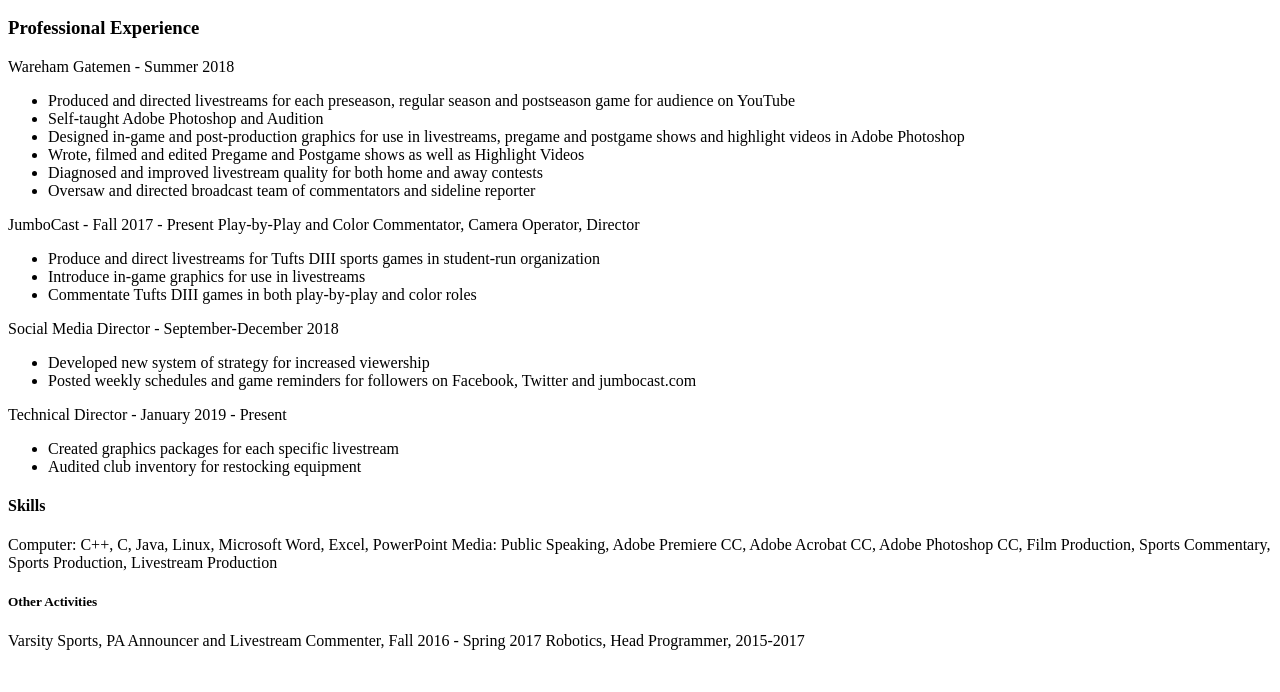
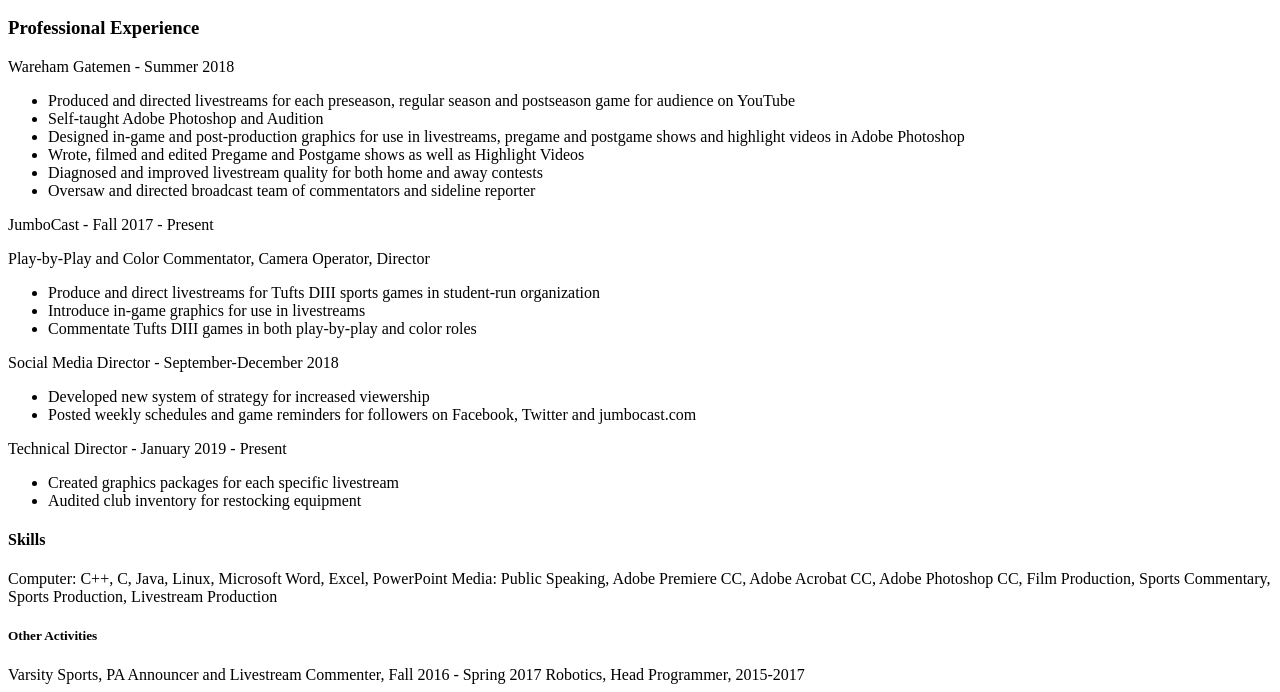
Before and after one commit to MahBoiVladdyP/MahBoiVladdyP.github.io, a plain HTML site: page resume.html in a window 1280 px wide. Shown: the part 110-802 px from the top of the page. Drawn offline with Linux system fonts and the light colour scheme.

Commit message:
fixed errors in resume.html

```diff
--- a/resume.html
+++ b/resume.html
@@ -10,7 +10,9 @@
 		</header>
 		<h2>Tufts University Class of 2021</h2>
 		<h3>Professional Experience</h3>
-		<p>Wareham Gatemen - Summer 2018
+		<div>
+		<p>Wareham Gatemen - Summer 2018</p>
+		</div>
 			<ul>
 				<li>Produced and directed livestreams for each preseason, regular season and postseason game for audience on YouTube</li>
 				<li>Self-taught Adobe Photoshop and Audition</li>
@@ -19,19 +21,28 @@
 				<li>Diagnosed and improved livestream quality for both home and away contests</li>
 				<li>Oversaw and directed broadcast team of commentators and sideline reporter</li>
 			</ul>
-			JumboCast - Fall 2017 - Present
-			Play-by-Play and Color Commentator, Camera Operator, Director
+		<div>
+		<p>JumboCast - Fall 2017 - Present</p>
+
+			<div>
+			<p>Play-by-Play and Color Commentator, Camera Operator, Director</p>
+			</div>
+		</div>
 			<ul>
 				<li>Produce and direct livestreams for Tufts DIII sports games in student-run organization</li>
 				<li>Introduce in-game graphics for use in livestreams</li>
 				<li>Commentate Tufts DIII games in both play-by-play and color roles</li>
 			</ul>
-			Social Media Director - September-December 2018
+			<div>
+			<p>Social Media Director - September-December 2018</p>
+			</div>
 			<ul>
 				<li>Developed new system of strategy for increased viewership</li>
 				<li>Posted weekly schedules and game reminders for followers on Facebook, Twitter and jumbocast.com</li>
 			</ul>
-			Technical Director - January 2019 - Present
+			<div>
+			<p>Technical Director - January 2019 - Present</p>
+			</div>
 			<ul>
 				<li>Created graphics packages for each specific livestream</li>
 				<li>Audited club inventory for restocking equipment</li>
@@ -42,6 +53,5 @@
 			<h5>Other Activities</h5>
 			Varsity Sports, PA Announcer and Livestream Commenter, Fall 2016 - Spring 2017
 Robotics, Head Programmer, 2015-2017
-		</p>
 	</body>
 </html>
```
Also changed, not shown: bio.html (+2 -0 lines).
